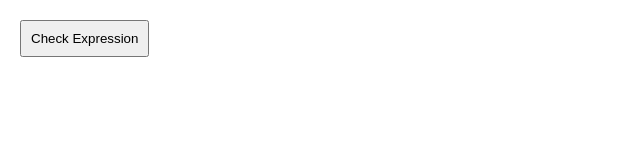
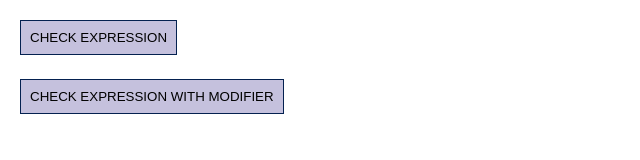
Before and after one commit to adrioro/Regular-Expressions-JS, a plain HTML site: page index.html in a window 1280 px wide. Shown: the whole page, without its empty margins (0-640 px from the left). Drawn offline with nearby package versions, Linux system fonts and the light colour scheme.

Commit message:
Sixth commit

```diff
--- a/index.html
+++ b/index.html
@@ -12,6 +12,9 @@
    <body>
 
       <button id="button" type="button" name="button">Check Expression</button>
+      <br>
+      <button id="newButton" type="button" name="button">Check Expression with Modifier</button>
+
 
 
 
--- a/style.css
+++ b/style.css
@@ -1,4 +1,8 @@
-button{
+button, #newButton{
   margin:12px;
   padding: 9px;
+  text-transform:uppercase;
+  background-color: rgb(197, 193, 221);
+  border:1px solid rgb(4, 33, 80);
+
 }
```
